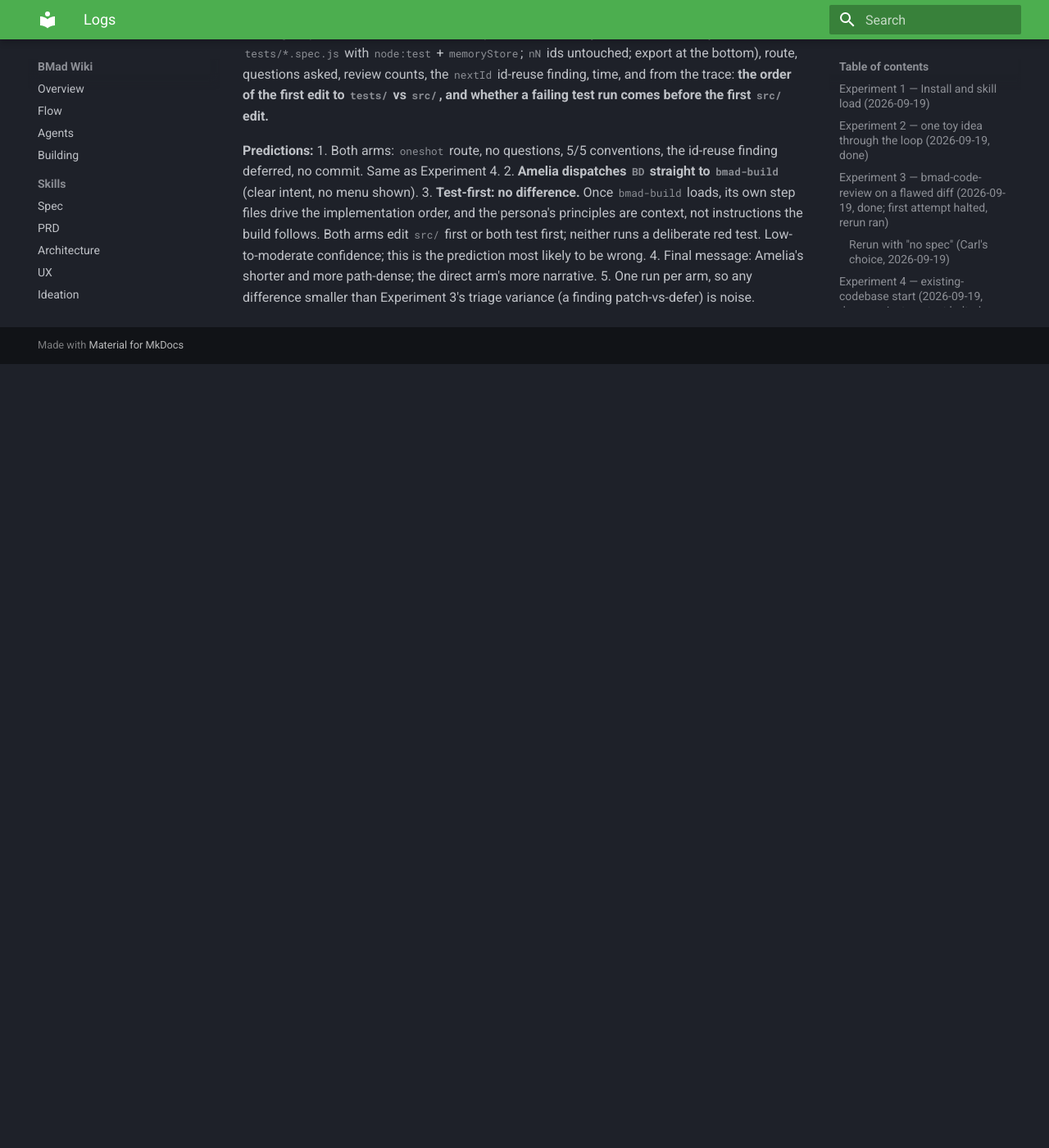
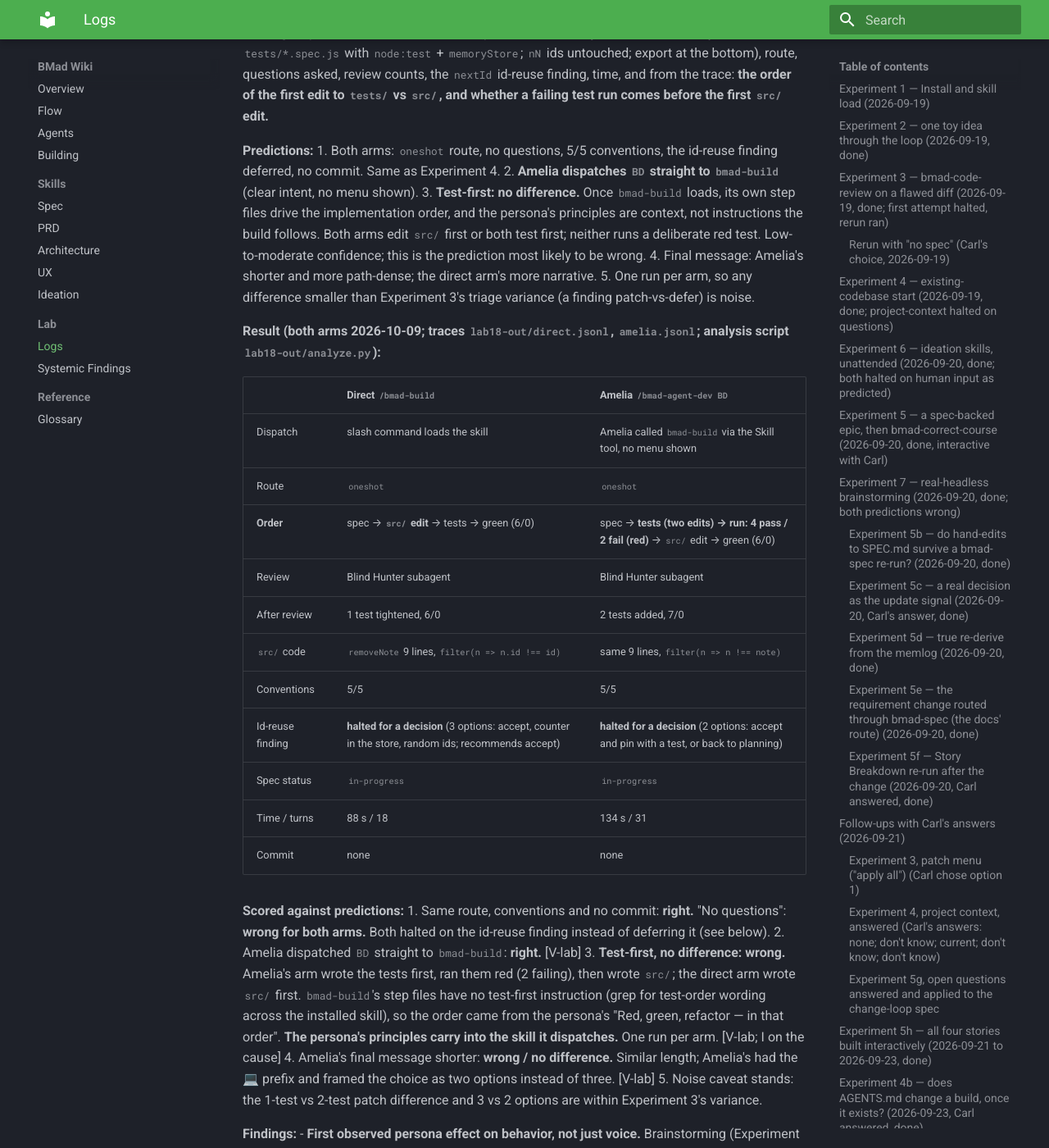
Before and after one commit to ctupper/woods-walks, an MkDocs documentation site: the page built from docs/bmad/lab-log.md, in a window 1280 px wide and 1400 px high, scrolled down 61578 px. Shown: the whole window at 82% size. Built offline with MkDocs 1.6.1 and Material for MkDocs 9.7.7, drawn with Linux system fonts in a browser that asks for light colours; before the commit the page ends 62022 px from its top, so only the background shows below that; some of the changed text lies outside the part shown.

Commit message:
docs: auto-sync BMad wiki (agents.md, lab-log.md, overview.md, systemic-findings.md)

```diff
--- a/docs/bmad/lab-log.md
+++ b/docs/bmad/lab-log.md
@@ -1019,3 +1019,35 @@
 3. **Test-first: no difference.** Once `bmad-build` loads, its own step files drive the implementation order, and the persona's principles are context, not instructions the build follows. Both arms edit `src/` first or both test first; neither runs a deliberate red test. Low-to-moderate confidence; this is the prediction most likely to be wrong.
 4. Final message: Amelia's shorter and more path-dense; the direct arm's more narrative.
 5. One run per arm, so any difference smaller than Experiment 3's triage variance (a finding patch-vs-defer) is noise.
+
+**Result (both arms 2026-10-09; traces `lab18-out/direct.jsonl`, `amelia.jsonl`; analysis script `lab18-out/analyze.py`):**
+
+| | Direct `/bmad-build` | Amelia `/bmad-agent-dev BD` |
+|---|---|---|
+| Dispatch | slash command loads the skill | Amelia called `bmad-build` via the Skill tool, no menu shown |
+| Route | `oneshot` | `oneshot` |
+| **Order** | spec → **`src/` edit** → tests → green (6/0) | spec → **tests (two edits) → run: 4 pass / 2 fail (red)** → `src/` edit → green (6/0) |
+| Review | Blind Hunter subagent | Blind Hunter subagent |
+| After review | 1 test tightened, 6/0 | 2 tests added, 7/0 |
+| `src/` code | `removeNote` 9 lines, `filter(n => n.id !== id)` | same 9 lines, `filter(n => n !== note)` |
+| Conventions | 5/5 | 5/5 |
+| Id-reuse finding | **halted for a decision** (3 options: accept, counter in the store, random ids; recommends accept) | **halted for a decision** (2 options: accept and pin with a test, or back to planning) |
+| Spec status | `in-progress` | `in-progress` |
+| Time / turns | 88 s / 18 | 134 s / 31 |
+| Commit | none | none |
+
+**Scored against predictions:**
+1. Same route, conventions and no commit: **right.** "No questions": **wrong for both arms.** Both halted on the id-reuse finding instead of deferring it (see below).
+2. Amelia dispatched `BD` straight to `bmad-build`: **right.** [V-lab]
+3. **Test-first, no difference: wrong.** Amelia's arm wrote the tests first, ran them red (2 failing), then wrote `src/`; the direct arm wrote `src/` first. `bmad-build`'s step files have no test-first instruction (grep for test-order wording across the installed skill), so the order came from the persona's "Red, green, refactor — in that order". **The persona's principles carry into the skill it dispatches.** One run per arm. [V-lab; I on the cause]
+4. Amelia's final message shorter: **wrong / no difference.** Similar length; Amelia's had the 💻 prefix and framed the choice as two options instead of three. [V-lab]
+5. Noise caveat stands: the 1-test vs 2-test patch difference and 3 vs 2 options are within Experiment 3's variance.
+
+**Findings:**
+- **First observed persona effect on behavior, not just voice.** Brainstorming (Experiment 14) and the walkthrough (Experiment 17) ran unchanged under a persona; a build under Amelia followed her TDD principle. The difference: those personas' principles didn't speak to the skill's work, and Amelia's do. It cost 46 s and 13 turns more here. [V-lab, one run per arm; I on the generalization]
+- **Both arms escalated the id-reuse bug to a human decision. Experiment 4 (2026-09-19, same repo, no `AGENTS.md`) deferred it silently, and Experiment 4b found that only the context-primed run escalated.** Today both arms escalated with no context file. So 4b's "context changes escalation" is confounded: either model behavior changed since 2026-09-19 or escalation varies run to run. Experiment 4b's result is now `[?] re-check`; one more pair of runs would be needed to separate the two. [V-lab; ? on the cause]
+- Both returned the stored `note` object from `removeNote`, the same live-reference pattern as retrospective finding B1. Neither review flagged it. Same in both arms, so not a persona effect. [V-lab]
+- Both runs took a third of Experiment 4's 389 s (88 s and 134 s). [V-lab]
+- Both left at the id-reuse decision, unanswered (no need to answer for the research).
+
+- Experiment 18 complete 2026-10-09. Labs `lab18-direct`, `lab18-amelia` (uncommitted changes, specs `in-progress`).
```
Also changed, not shown: docs/bmad/agents.md (+2 -2 lines), docs/bmad/overview.md (+1 -1 lines), docs/bmad/systemic-findings.md (+2 -0 lines).
